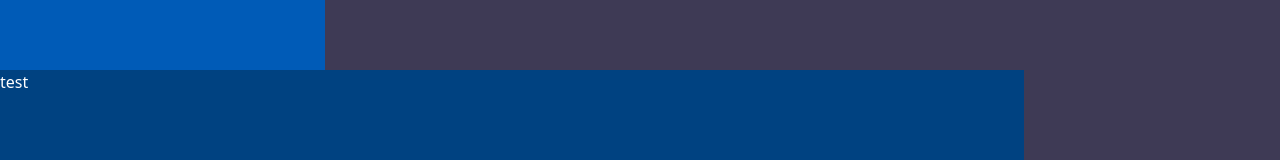
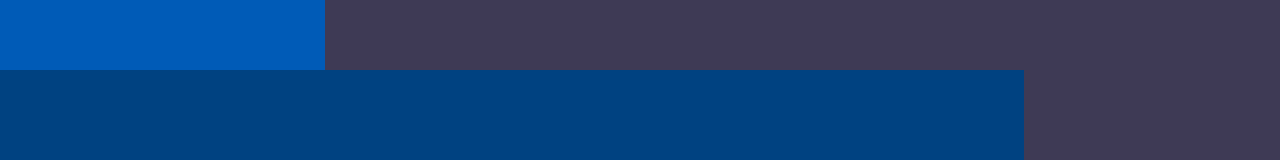
Before and after one commit to scottm213/scottmattera.net, a SvelteKit app: page /about in a window 1280 px wide. Shown: the part 717-877 px from the top of the page. Built offline with nearby package versions, Linux system fonts and the light colour scheme.

Commit message:
size change

```diff
--- a/src/app.html
+++ b/src/app.html
@@ -2,7 +2,7 @@
 <html lang="en">
 	<head>
 		<meta charset="utf-8" />
-		<meta name="viewport" content="width=device-width, initial-scale=1" />
+		<meta name="viewport" content="width=500, initial-scale=1" />
 		%sveltekit.head%
 	</head>
     <link rel="icon" href="%sveltekit.assets%/favicon.jpeg" />
--- a/src/routes/about/+page.svelte
+++ b/src/routes/about/+page.svelte
@@ -9,6 +9,5 @@
 <Tabs />
 <header> <h2>About Me</h2> </header>
 <div class = "square"> </div>
-<div class = "otherSquare bg-[#004281] ">
-    <p>test</p>
+<div class = "otherSquare bg-[#004281]  ">
 </div>
```
